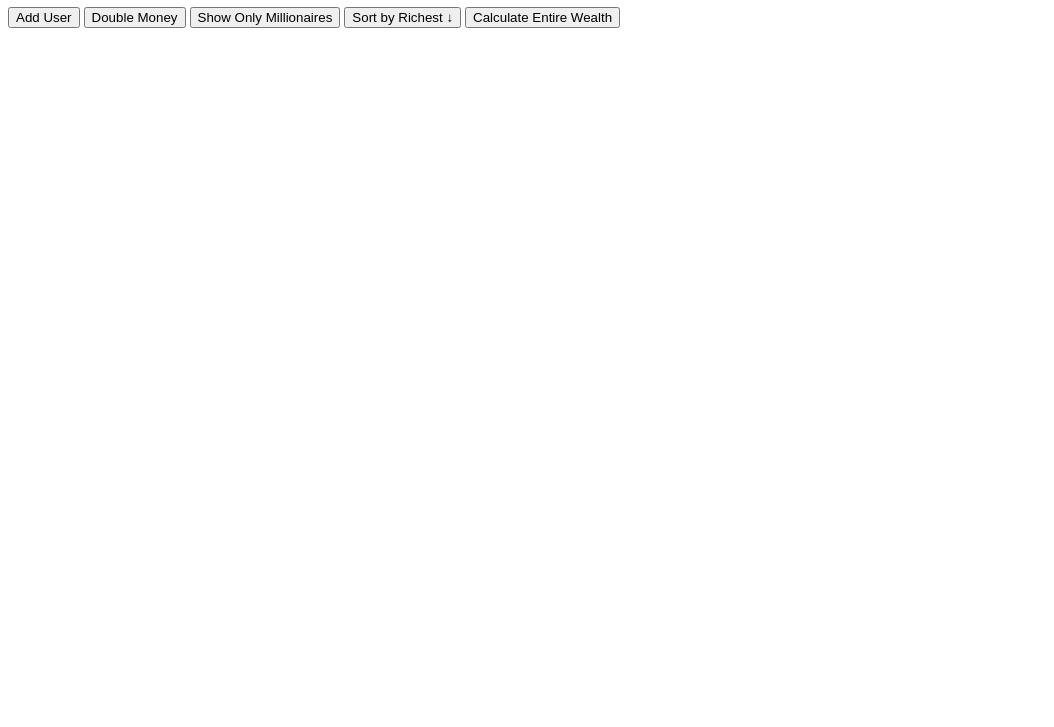
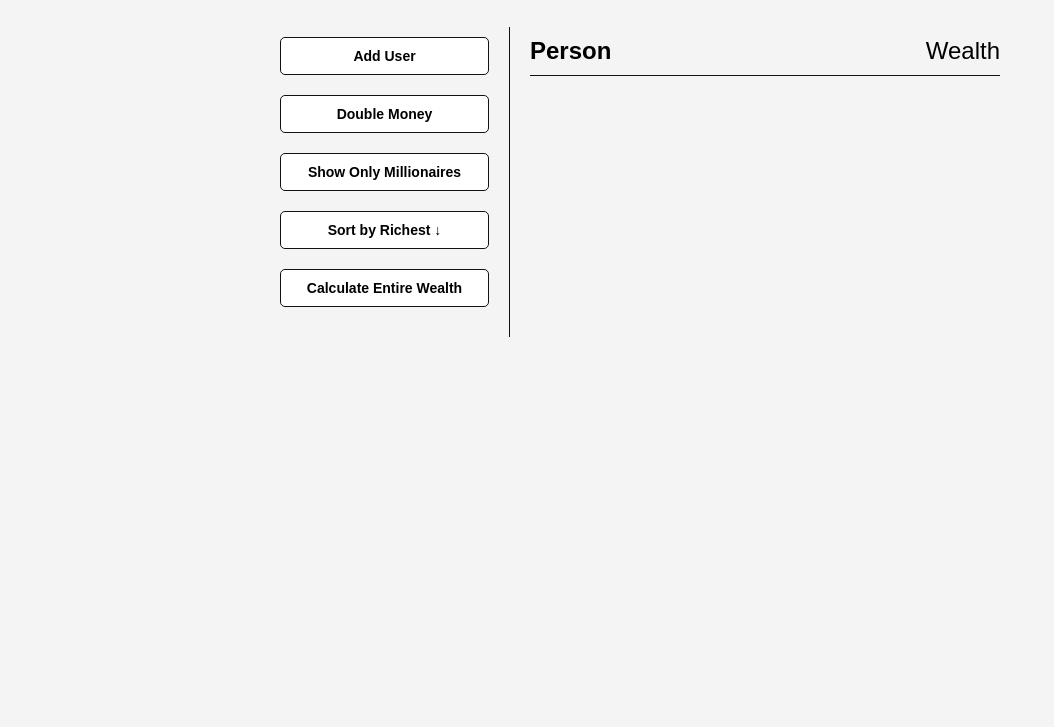
Before and after one commit to MattRuetz/array-method-examples, a plain HTML site: page index.html in a window 1280 px wide. Shown: the part 73-800 px from the top of the page, without its empty margins (0-1054 px from the left). Drawn offline with Linux system fonts and the light colour scheme.

Commit message:
Add UI elements, and some CSS styling. TODO: make it work..

```diff
--- a/index.html
+++ b/index.html
@@ -17,6 +17,10 @@
                 <button id="sort">Sort by Richest ↓</button>
                 <button id="calculate-wealth">Calculate Entire Wealth</button>
             </aside>
+
+            <main id="main">
+                <h2><strong>Person</strong> Wealth</h2>
+            </main>
         </div>
         <script src="script.js"></script>
     </body>
--- a/style.css
+++ b/style.css
@@ -0,0 +1,75 @@
+* {
+    box-sizing: border-box;
+}
+
+body {
+    background: #f4f4f4;
+    font-family: Arial, Helvetica, sans-serif;
+    display: flex;
+    flex-direction: column;
+    align-items: center;
+    min-height: 100vh;
+    margin: 0;
+}
+
+.container {
+    display: flex;
+    padding: 20px;
+    margin: 0 auto;
+    max-width: 100%;
+    width: 800px;
+}
+
+aside {
+    padding: 10px 20px;
+    width: 250px;
+    border-right: 1px solid #111;
+}
+
+button {
+    cursor: pointer;
+    background-color: #fff;
+    border: solid 1px #111;
+    border-radius: 5px;
+    display: block;
+    width: 100%;
+    padding: 10px;
+    margin-bottom: 20px;
+    font-weight: bold;
+    font-size: 14px;
+}
+
+main {
+    flex: 1;
+    padding: 10px 20px;
+}
+
+strong {
+    font-weight: bold;
+}
+
+h2 {
+    border-bottom: 1px solid #111;
+    padding-bottom: 10px;
+    display: flex;
+    justify-content: space-between;
+    font-weight: 300;
+    margin: 0 0 20px;
+}
+
+h3 {
+    background-color: #fff;
+    border-bottom: 1px solid #111;
+    padding: 10px;
+    display: flex;
+    justify-content: space-between;
+    font-weight: 300;
+    margin: 20px 0 0;
+}
+
+.person {
+    display: flex;
+    justify-content: space-between;
+    font-size: 20px;
+    margin-bottom: 10px;
+}
```
